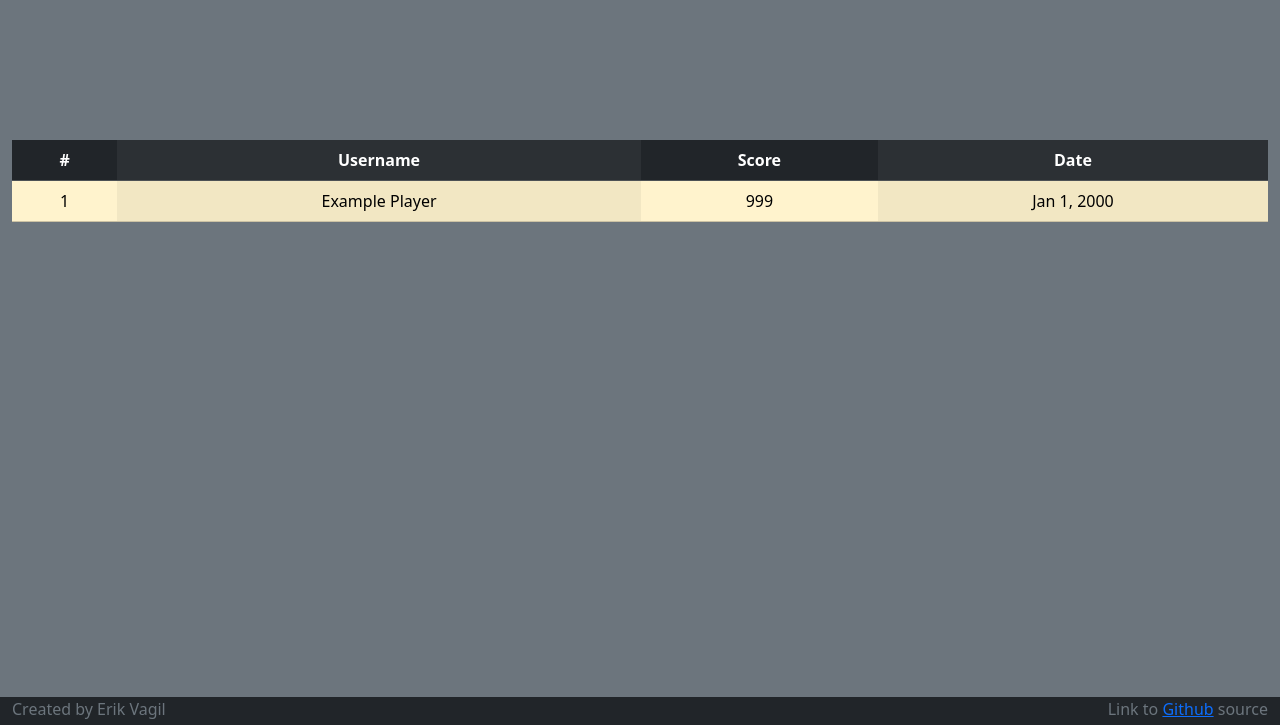
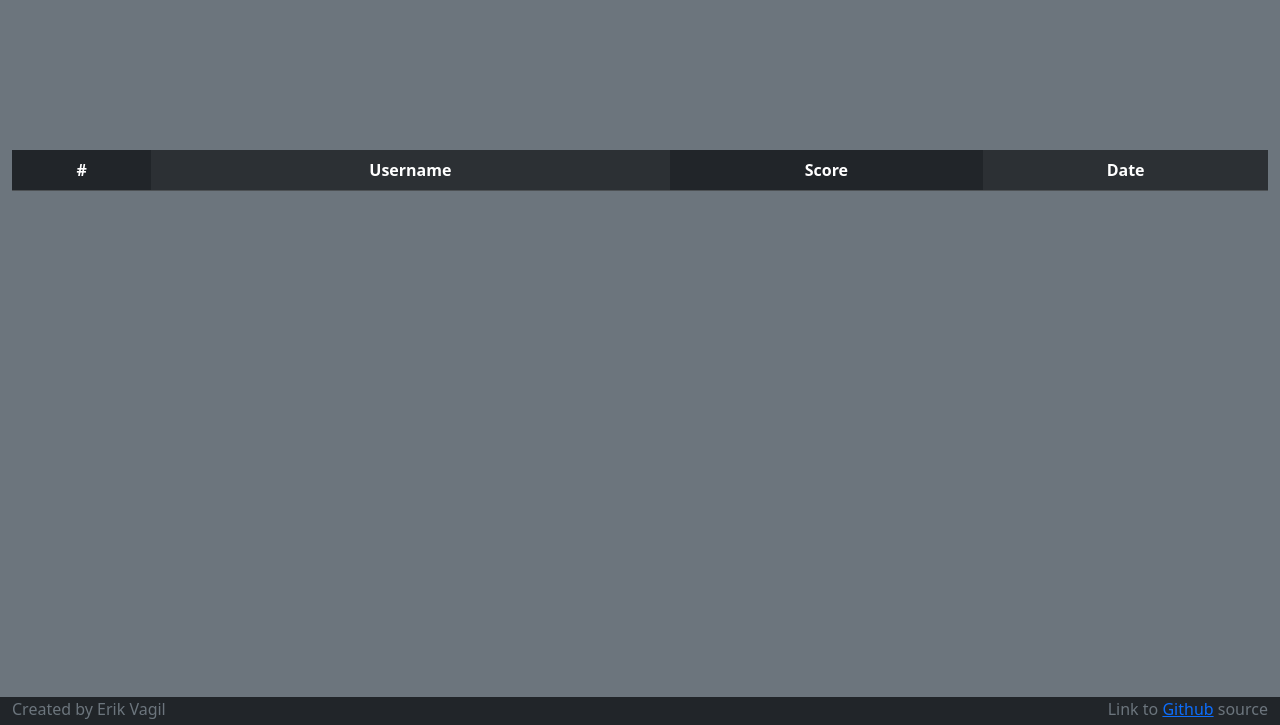
Before and after one commit to ErikVagil/simon, a plain HTML site: page scores.html in a window 1280 px wide. Shown: the part 75-800 px from the top of the page. Drawn offline with nearby package versions, Linux system fonts and the light colour scheme.

Commit message:
Finished scores.html

```diff
--- a/scores.html
+++ b/scores.html
@@ -45,13 +45,7 @@
                         <th>Date</th>
                     </tr>
                 </thead>
-                <tbody>
-                    <tr>
-                        <td>1</td>
-                        <td>Example Player</td>
-                        <td>999</td>
-                        <td>Jan 1, 2000</td>
-                    </tr>
+                <tbody id="scores">
                 </tbody>
             </table>
             <hr>
```
